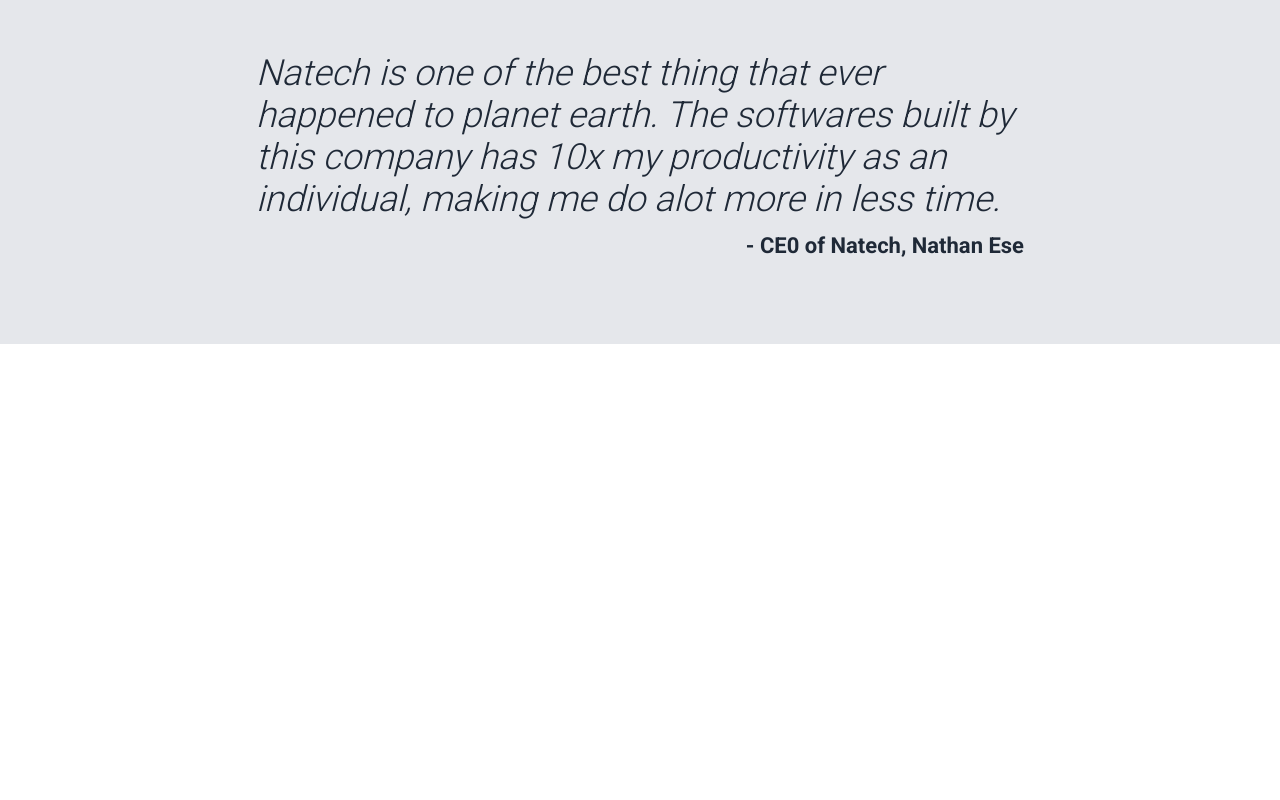
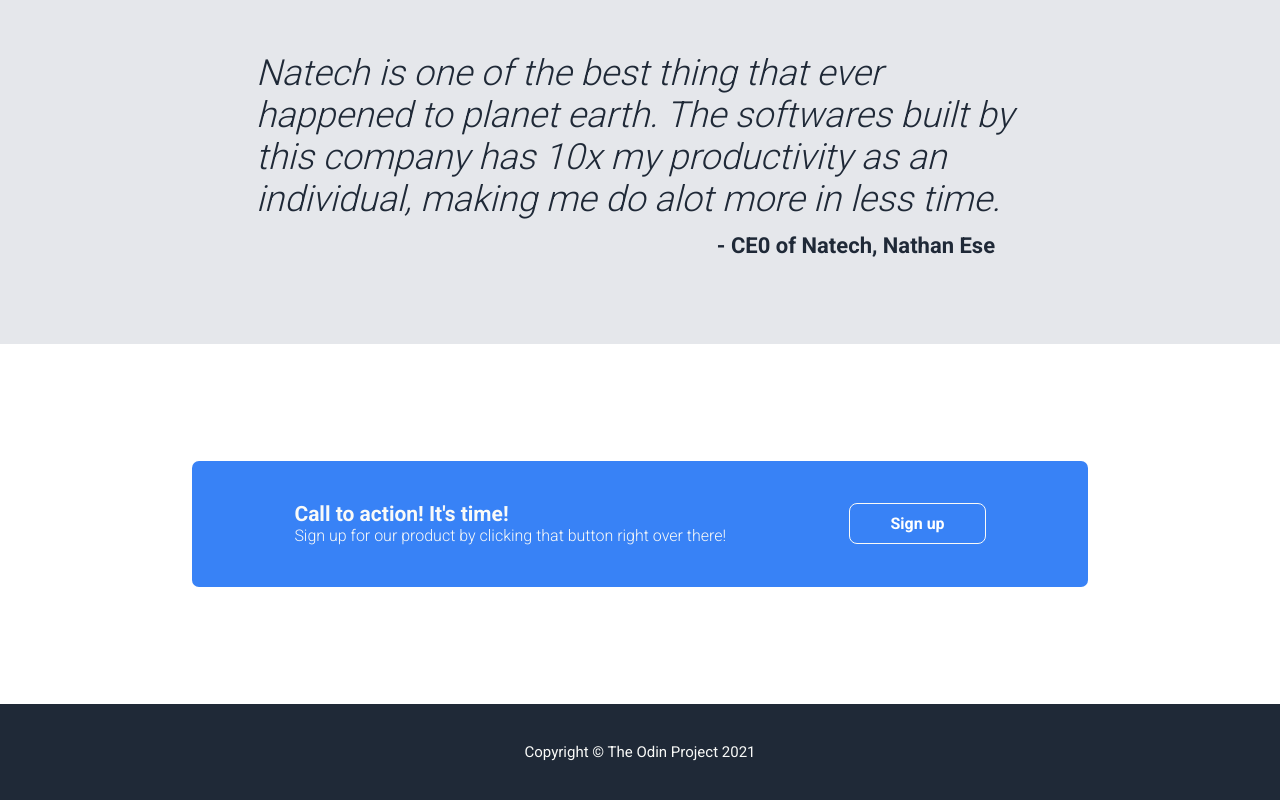
Before and after one commit to NathanEseOfficial/odin-landing-page, a plain HTML site: page index.html in a window 1280 px wide. Shown: the part 977-1777 px from the top of the page. Before the commit the page ends 1321 px from the top, so only its background shows below. Drawn offline with Linux system fonts and the light colour scheme.

Commit message:
Complete 100% of the landing page project
This commit is an upload of the last few components of my landing page, the call to action section and the footer section. This commit was made as a way to keep a complete version of this project online for storage purposes, and also allowing me to see a complete timeline of my progress in the future.

```diff
--- a/index.html
+++ b/index.html
@@ -65,7 +65,7 @@ A graphical user interface, application, shape, arrow" width="160px" height="160
          </div>
         </section>
 
-        <!-- QUOTE & CA SECTION -->
+        <!-- QUOTE & CALL TO ACTION SECTION -->
         <section class="quo-ca">
             <div class="quo-con">
                 <div class="quo">
@@ -80,10 +80,18 @@ A graphical user interface, application, shape, arrow" width="160px" height="160
                 </div>
             </div>
             <div class="ca-con">
-                <div class="ca"></div>
+                <div class="ca">
+                    <span><p><strong>Call to action! It's time! </strong><br>
+                    Sign up for our product by clicking that button right over there!
+                    </p></span>
+                    <span><a href="#" class="ca-btn"> Sign up </a></span>
+                </div>
             </div>
         </section>
     </main>
+    <footer>
+        <p>Copyright &copy; The Odin Project 2021</p>
+    </footer>
 
 </body>
 </html>
--- a/styles.css
+++ b/styles.css
@@ -134,11 +134,6 @@ body {
     min-width: 160px;
     min-height: 160px;
 }
-
-.quo-ca {
-    display: flex;
-}
-
 .quo-con {
     display: flex;
     background-color: #E5E7EB;
@@ -159,6 +154,56 @@ body {
     font-size: 22px;
     color:#1F2937;
     font-weight: 700;
-    text-align: end;
+    padding-left: 60%;
 
 }
+.ca-con {
+    display: flex;
+    width: 100vw;
+    height: 45vh;
+    justify-content: center;
+    align-items: center;
+
+}
+
+.ca {
+    display: flex;
+    width: 70vw;
+    margin: 5% 12%;
+    background-color: #3882F6;
+    justify-content: space-between;
+    padding: 2% 8%;
+    font-size: 16px;
+    color:#F9FAF8;
+    font-weight: 300;
+    border-radius: 7px;
+    align-items: center;
+}
+
+.ca strong {
+    font-size: 21px;
+    font-weight: 700;
+}
+
+.ca-btn {
+    background-color: #3882F6;
+    padding: 10px 40px;
+    color: white;
+    text-decoration: none;
+    font-weight: bold;
+    text-align: center;
+    display: inline-block;
+    border-radius: 8px;
+    border: 1px solid #F9FAF8;
+}
+
+footer {
+    display: flex;
+    height: 12vh;
+    background-color: #1F2937;
+    font-size: 15px;
+    color: #F9FAF8;
+    justify-content: center;
+    align-items: center;
+
+}
```
